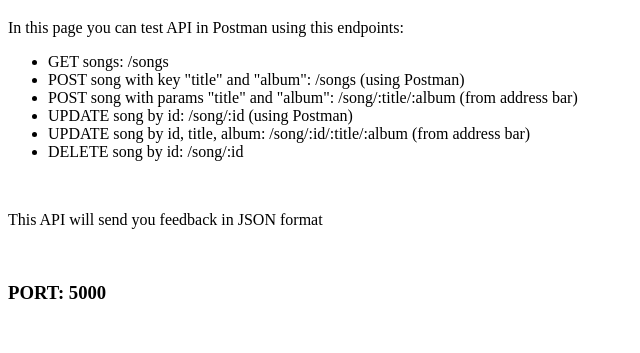
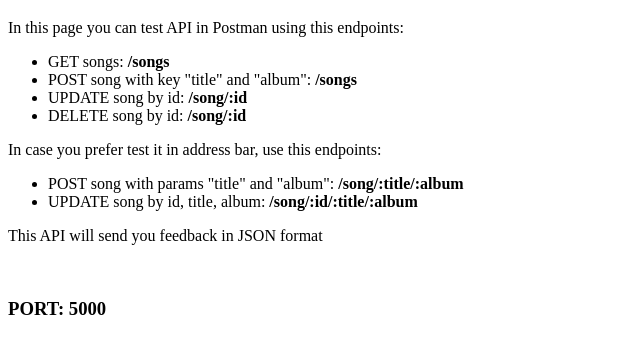
Before and after one commit to renvelvet/songs-restapi, a website: page views/index.html in a window 1280 px wide. Shown: the part 61-414 px from the top of the page, without its empty margins (0-640 px from the left). Drawn offline with Linux system fonts and the light colour scheme.

Commit message:
split lists

```diff
--- a/views/index.html
+++ b/views/index.html
@@ -9,17 +9,19 @@
     <h1>Welcome to Songs API Preview!</h1>
     <p>In this page you can test API in Postman using this endpoints:
       <ul>
-        <li>GET songs: /songs</li>
-        <li>POST song with key "title" and "album": /songs (using Postman)</li>
-        <li>POST song with params "title" and "album": /song/:title/:album (from address bar)</li>
-        <li>UPDATE song by id: /song/:id (using Postman)</li>
-        <li>UPDATE song by id, title, album: /song/:id/:title/:album (from address bar)</li>
-        <li>DELETE song by id: /song/:id</li>
+        <li>GET songs: <strong>/songs</strong></li>
+        <li>POST song with key "title" and "album": <strong>/songs</strong></li>
+        <li>UPDATE song by id: <strong>/song/:id</strong></li>
+        <li>DELETE song by id: <strong>/song/:id</strong></li>
       </ul>
     </p>
-    <br>
+    <p>In case you prefer test it in address bar, use this endpoints:
+      <ul>
+        <li>POST song with params "title" and "album": <strong>/song/:title/:album</strong></li>
+        <li>UPDATE song by id, title, album: <strong>/song/:id/:title/:album</strong></li>
+      </ul>
+    </p>
     <p>This API will send you feedback in JSON format</p>
-
     <br>
     <h3>PORT: 5000</h3>
   </body>
```
